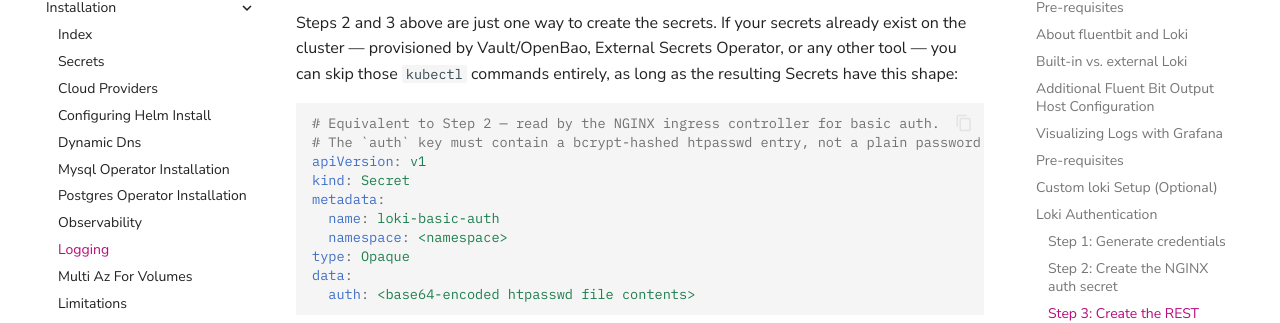
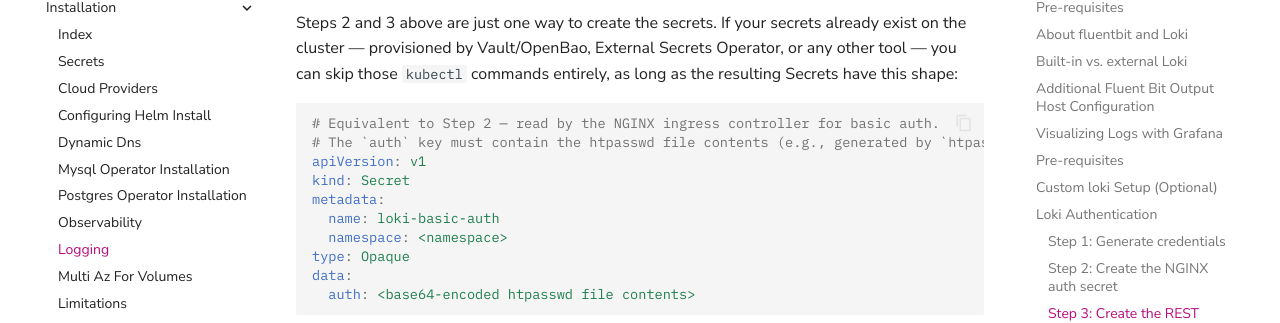
Before and after one commit to severalnines/ccx-docs, an MkDocs documentation site: the page built from docs/admin/Installation/Logging.md, in a window 1280 px wide and 900 px high, scrolled down 2935 px. Shown: the part 127-450 px from the top of the window. Built offline with MkDocs 1.6.1 and Material for MkDocs 9.7.7, drawn with Linux system fonts in a browser that asks for light colours; comment, search, counter and statistics services are not loaded.

Commit message:
Potential fix for pull request finding
Co-authored-by: Copilot Autofix powered by AI <175728472+Copilot@users.noreply.github.com>

````diff
--- a/docs/admin/Installation/Logging.md
+++ b/docs/admin/Installation/Logging.md
@@ -107,7 +107,7 @@ Steps 2 and 3 above are just one way to create the secrets. If your secrets alre
 
 ```yaml
 # Equivalent to Step 2 — read by the NGINX ingress controller for basic auth.
-# The `auth` key must contain a bcrypt-hashed htpasswd entry, not a plain password.
+# The `auth` key must contain the htpasswd file contents (e.g., generated by `htpasswd`; use `-B` if you require bcrypt), not a plain password.
 apiVersion: v1
 kind: Secret
 metadata:
````
